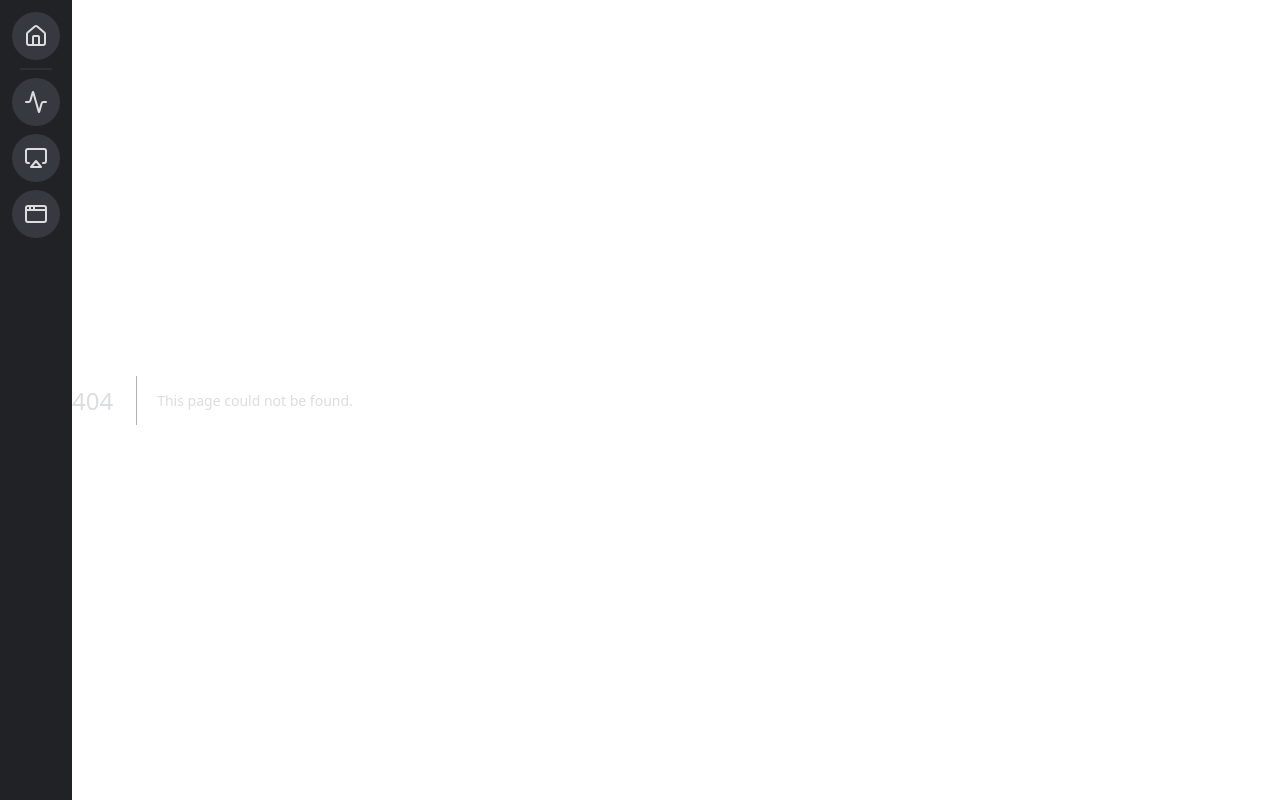
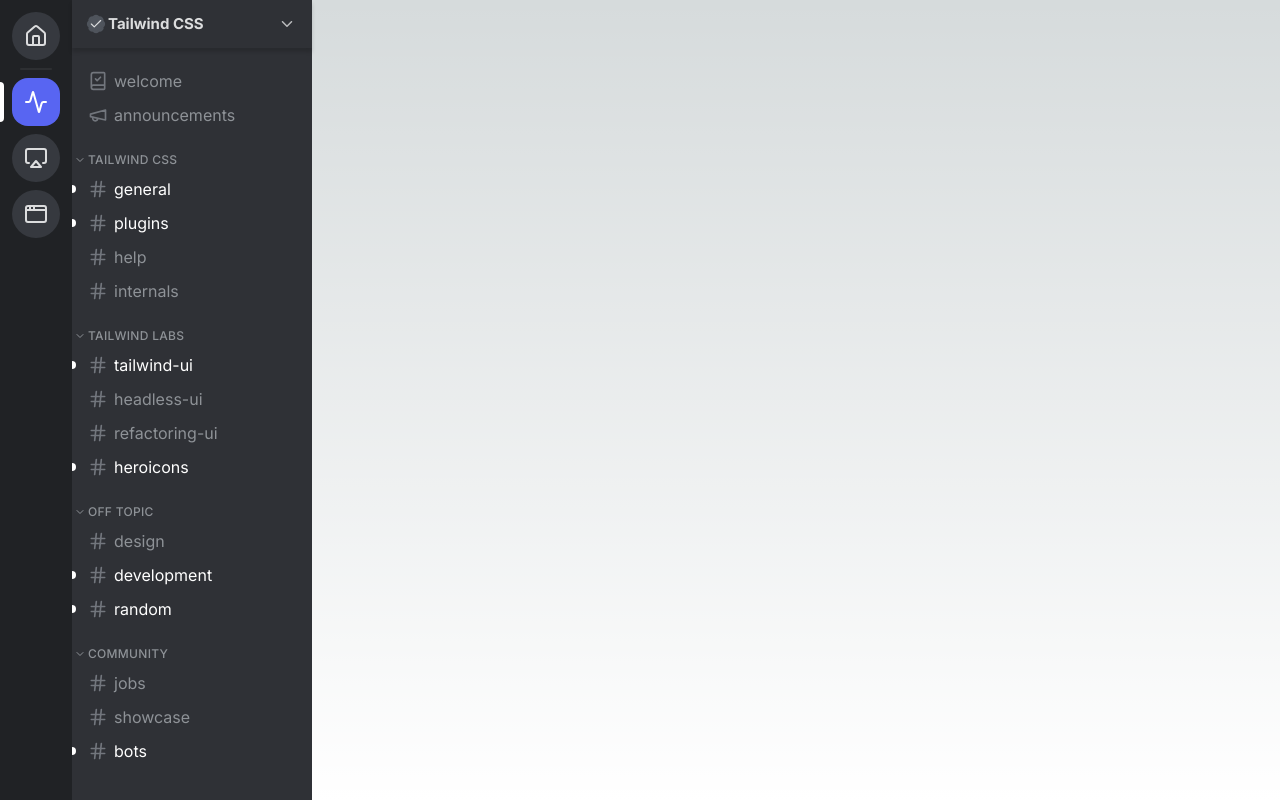
Before and after one commit to markuslk/discord-ui-clone, a Next.js app: page /servers/1 in a window 1280 px wide. Before the commit this address had no page. Built offline with nearby package versions, Linux system fonts and the light colour scheme.

Commit message:
change servers component from page to layout

```diff
--- /dev/null
+++ b/src/app/servers/[serverId]/layout.tsx
@@ -0,0 +1,166 @@
+"use client";
+import {
+  Badge,
+  BookCheck,
+  Check,
+  ChevronDown,
+  Hash,
+  LucideProps,
+  Megaphone,
+  UserPlus,
+} from "lucide-react";
+import Link from "next/link";
+import { ForwardRefExoticComponent, ReactNode, RefAttributes } from "react";
+import { useParams, usePathname } from "next/navigation";
+
+const ServerPageLayout = ({
+  params,
+  children,
+}: {
+  params: { serverId: string };
+  children: ReactNode;
+}) => {
+  return (
+    <>
+      <div className="flex w-60 flex-col bg-gray-800">
+        <button className="flex h-12 items-center px-4 text-[15px] font-bold shadow-md transition hover:bg-gray-550/[0.16]">
+          <div className="relative mr-1 flex h-4 w-4 items-center justify-center">
+            <Badge className="absolute size-5 fill-gray-550 text-gray-550" />
+            <Check className="absolute size-3.5" />
+          </div>
+          Tailwind CSS
+          <ChevronDown className="ml-auto size-[18px] opacity-80" />
+        </button>
+        <div className="flex-1 space-y-[21px] overflow-y-auto py-3 font-medium text-gray-300">
+          {data["1"].categories.map((category) => (
+            <div key={category.id}>
+              {category.label && (
+                <button className="flex w-full items-center px-0.5 text-xs uppercase tracking-wide hover:text-gray-100">
+                  <ChevronDown className="mr-0.5 size-3" />
+                  {category.label}
+                </button>
+              )}
+              <div className="mt-[5px] space-y-0.5">
+                {category.channels.map((channel) => (
+                  <ChannelLink
+                    key={channel.id}
+                    channel={channel}
+                    server={params.serverId}
+                  />
+                ))}
+              </div>
+            </div>
+          ))}
+        </div>
+      </div>
+
+      <div>{children}</div>
+    </>
+  );
+};
+export default ServerPageLayout;
+
+type Channel = {
+  id: number;
+  label: string;
+  icon?: ForwardRefExoticComponent<
+    Omit<LucideProps, "ref"> & RefAttributes<SVGSVGElement>
+  >;
+  unread?: boolean;
+};
+
+const ChannelLink = ({
+  channel,
+  server,
+}: {
+  channel: Channel;
+  server: string;
+}) => {
+  const { id, label, icon: Icon } = channel;
+  const { channelId } = useParams();
+  let active = +channel.id === +channelId;
+  let state: "active" | "inactiveUnread" | "inactiveRead" = active
+    ? "active"
+    : channel.unread
+      ? "inactiveUnread"
+      : "inactiveRead";
+
+  let classes = {
+    active: "bg-gray-550/[0.32] text-white",
+    inactiveUnread: "text-white hover:bg-gray-550/[0.16] hover:text-gray-100",
+    inactiveRead: "text-gray-300 hover:bg-gray-550/[0.16] hover:text-gray-100",
+  };
+
+  return (
+    <Link
+      key={id}
+      href={`/servers/${server}/channels/${channel.id}`}
+      className={`${classes[state]} group relative mx-2 flex items-center rounded px-2 py-1 font-normal`}
+    >
+      {state === "inactiveUnread" && (
+        <div className="absolute left-0 -ml-2 h-2 w-1 rounded-r-full bg-white" />
+      )}
+      {Icon ? (
+        <Icon className="mr-1.5 size-5 text-gray-400" />
+      ) : (
+        <Hash className="mr-1.5 size-5 text-gray-400" />
+      )}
+      {label}
+      <UserPlus className="ml-auto size-4 fill-gray-200 text-gray-200 opacity-0 hover:fill-gray-100 hover:text-gray-100 group-hover:opacity-100" />
+    </Link>
+  );
+};
+
+let data = {
+  "1": {
+    label: "Tailwind CSS",
+    categories: [
+      {
+        id: 1,
+        label: "",
+        channels: [
+          { id: 1, label: "welcome", icon: BookCheck },
+          { id: 2, label: "announcements", icon: Megaphone },
+        ],
+      },
+      {
+        id: 2,
+        label: "Tailwind CSS",
+        channels: [
+          { id: 3, label: "general", unread: true },
+          { id: 4, label: "plugins", unread: true },
+          { id: 5, label: "help" },
+          { id: 6, label: "internals" },
+        ],
+      },
+      {
+        id: 3,
+        label: "Tailwind Labs",
+        channels: [
+          { id: 7, label: "tailwind-ui", unread: true },
+          { id: 8, label: "headless-ui" },
+          { id: 9, label: "refactoring-ui" },
+          { id: 10, label: "heroicons", unread: true },
+        ],
+      },
+      {
+        id: 4,
+        label: "Off topic",
+        channels: [
+          { id: 11, label: "design" },
+          { id: 12, label: "development", unread: true },
+          { id: 13, label: "random", unread: true },
+        ],
+      },
+      {
+        id: 5,
+        label: "Community",
+        channels: [
+          { id: 14, label: "jobs" },
+          { id: 15, label: "showcase" },
+          { id: 16, label: "bots", unread: true },
+        ],
+      },
+    ],
+  },
+};
--- /dev/null
+++ b/src/app/servers/[serverId]/page.tsx
@@ -0,0 +1,4 @@
+const ServerPage = () => {
+  return <></>;
+};
+export default ServerPage;
```
